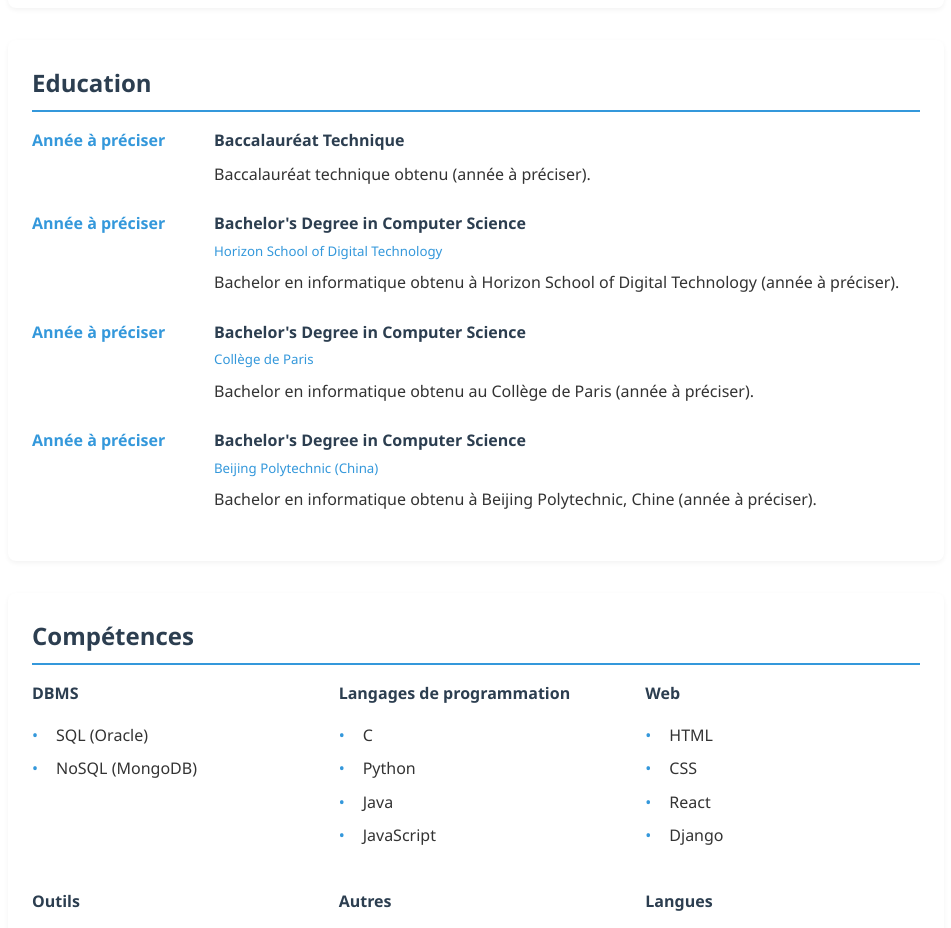
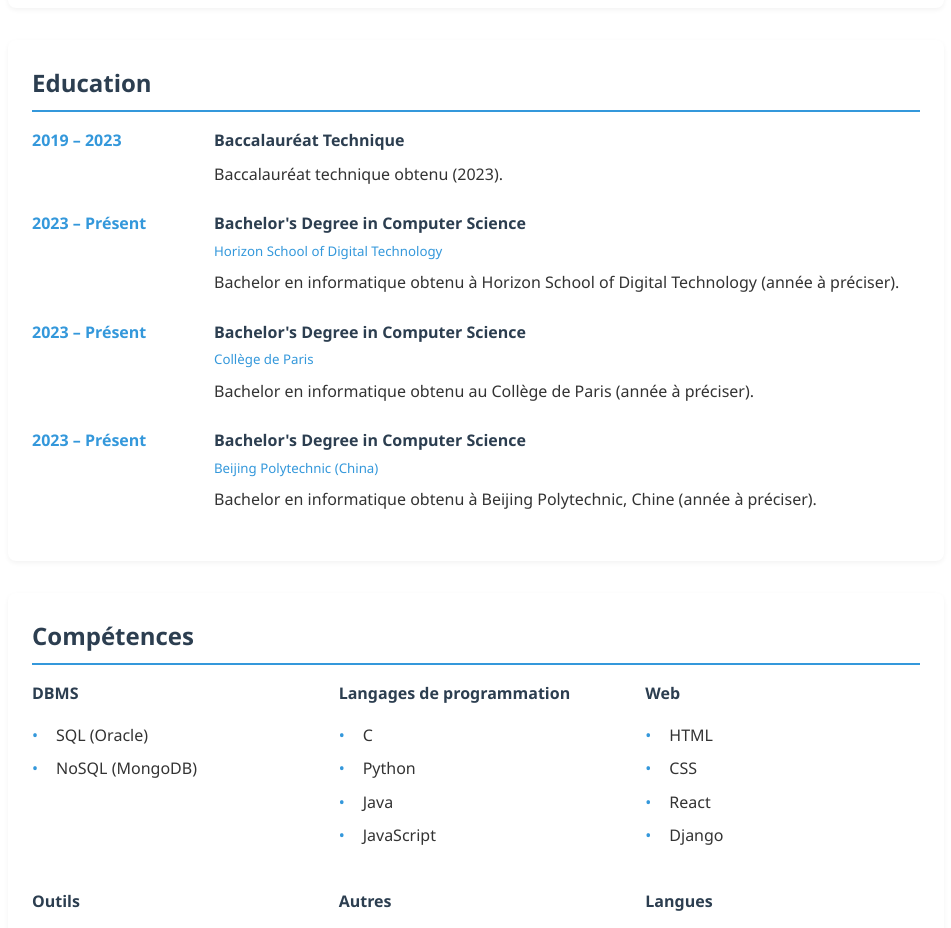
Before and after one commit to yessinHama/My_CV, a plain HTML site: page index.html in a window 1280 px wide. Shown: the part 1540-2468 px from the top of the page, without its empty margins (164-1115 px from the left). Drawn offline with Linux system fonts and the light colour scheme.

Commit message:
Update index.html

```diff
--- a/index.html
+++ b/index.html
@@ -87,15 +87,15 @@
                 <h3>Education</h3>
                 <div class="timeline">
                     <div class="timeline-item">
-                        <div class="timeline-date">Année à préciser</div>
+                        <div class="timeline-date">2019 – 2023</div>
                         <div class="timeline-content">
                             <h4>Baccalauréat Technique</h4>
                             <h5></h5>
-                            <p>Baccalauréat technique obtenu (année à préciser).</p>
+                            <p>Baccalauréat technique obtenu (2023).</p>
                         </div>
                     </div>
                     <div class="timeline-item">
-                        <div class="timeline-date">Année à préciser</div>
+                        <div class="timeline-date">2023 – Présent</div>
                         <div class="timeline-content">
                             <h4>Bachelor's Degree in Computer Science</h4>
                             <h5>Horizon School of Digital Technology</h5>
@@ -103,7 +103,7 @@
                         </div>
                     </div>
                     <div class="timeline-item">
-                        <div class="timeline-date">Année à préciser</div>
+                        <div class="timeline-date">2023 – Présent</div>
                         <div class="timeline-content">
                             <h4>Bachelor's Degree in Computer Science</h4>
                             <h5>Collège de Paris</h5>
@@ -111,7 +111,7 @@
                         </div>
                     </div>
                     <div class="timeline-item">
-                        <div class="timeline-date">Année à préciser</div>
+                        <div class="timeline-date">2023 – Présent</div>
                         <div class="timeline-content">
                             <h4>Bachelor's Degree in Computer Science</h4>
                             <h5>Beijing Polytechnic (China)</h5>
```
